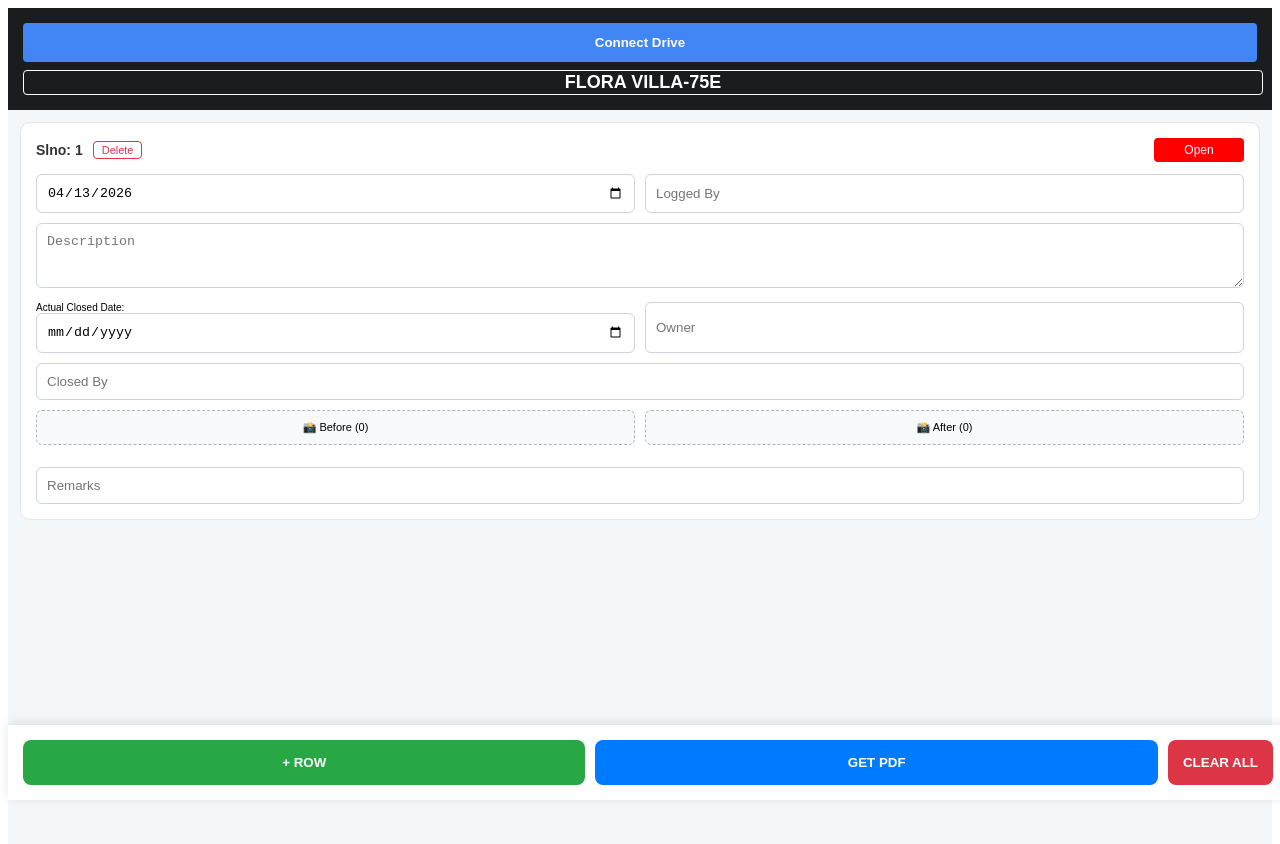
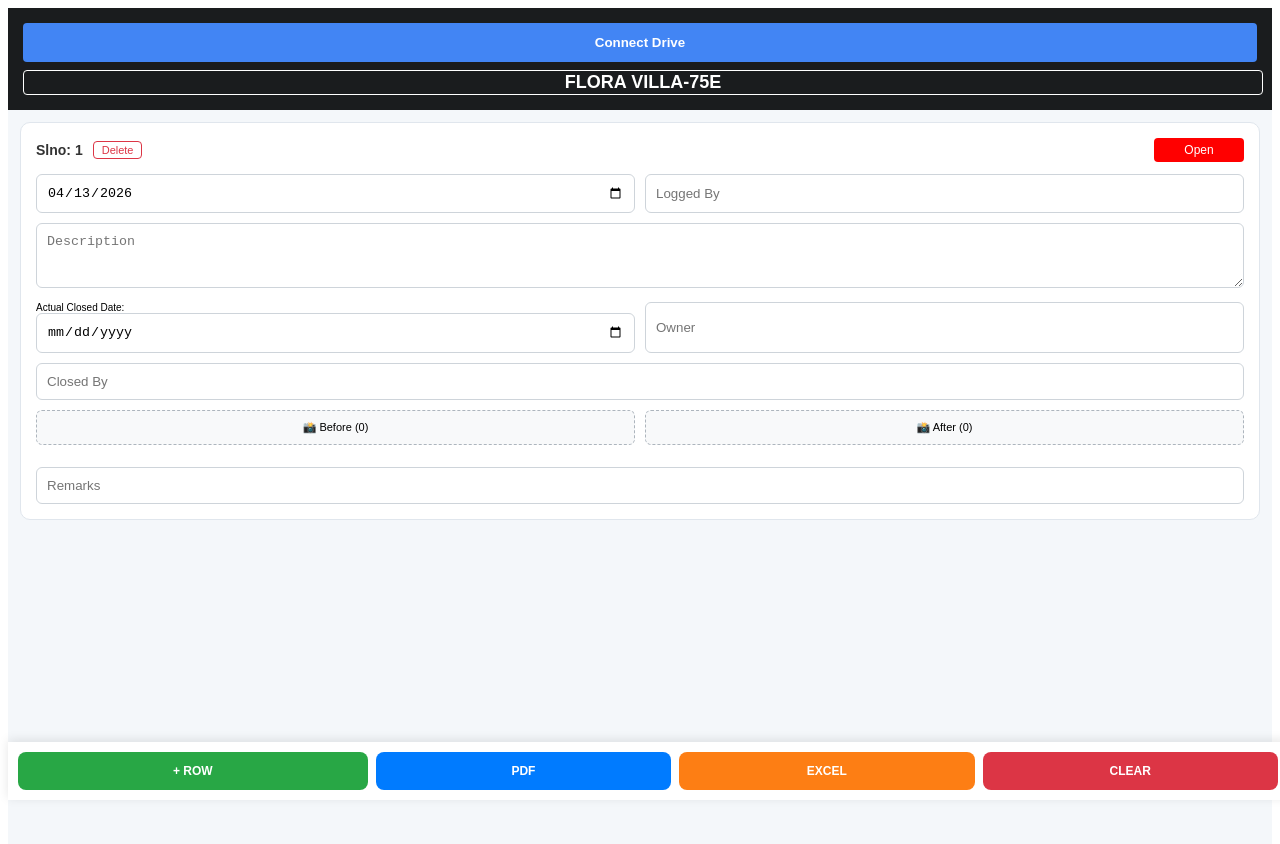
Before and after one commit to Movieeesss/Site-App, a React (Vite) app: page / in a window 1280 px wide. Shown: the top 844 px of the page. Built offline with nearby package versions, Linux system fonts and the light colour scheme.

Commit message:
Update SiteApp.tsx

```diff
--- a/src/SiteApp.tsx
+++ b/src/SiteApp.tsx
@@ -1,6 +1,7 @@
 import React, { useState, useEffect } from 'react';
 import { jsPDF } from 'jspdf';
 import autoTable from 'jspdf-autotable';
+import * as XLSX from 'xlsx'; // New library for Excel
 
 const CLIENT_ID = "683400126186-f3a9u3fbe6l50bv1vidci7oinq7socn6.apps.googleusercontent.com";
 const SCOPES = "https://www.googleapis.com/auth/drive.file https://www.googleapis.com/auth/spreadsheets";
@@ -8,8 +9,6 @@ const SCOPES = "https://www.googleapis.com/auth/drive.file https://www.googleapi
 export default function FinalTenColumnRegister() {
   const [project, setProject] = useState("FLORA VILLA-75E");
   const [isUploading, setIsUploading] = useState(false);
-
-  // Persistence for Login (Reload pannaalum disconnect aagaadhu)
   const [accessToken, setAccessToken] = useState(() => sessionStorage.getItem('drive_token'));
 
   const [rows, setRows] = useState(() => {
@@ -27,10 +26,7 @@ export default function FinalTenColumnRegister() {
     script.async = true; script.defer = true;
     document.body.appendChild(script);
     localStorage.setItem('site_v20_final', JSON.stringify(rows));
-
-    // Refresh pannaalum disconnect aagama irukka token-ah save pannuvom
     if (accessToken) sessionStorage.setItem('drive_token', accessToken);
-
     return () => { if(document.body.contains(script)) document.body.removeChild(script); };
   }, [rows, accessToken]);
 
@@ -56,6 +52,42 @@ export default function FinalTenColumnRegister() {
 
   const formatDate = (d) => d ? d.split("-").reverse().join("-") : "";
 
+  // --- NEW EXCEL EXPORT FUNCTION ---
+  const exportToExcel = () => {
+    if (rows.length === 0) return alert("No data to export!");
+
+    // Mapping rows to Excel Format
+    const worksheetData = rows.map((r, index) => ({
+      "Slno": index + 1,
+      "Date Logged": formatDate(r.date),
+      "Description": r.desc,
+      "Logged By": r.loggedBy,
+      "Status": r.status.toUpperCase(),
+      "Actual Closed Date": formatDate(r.closedDate),
+      "Owner": r.owner,
+      "Closed By": r.closedBy,
+      "Remarks": r.remarks.toUpperCase(),
+      "Photo Links (Before)": r.before.map(img => img.drive).join(", "),
+      "Photo Links (After)": r.after.map(img => img.drive).join(", ")
+    }));
+
+    const worksheet = XLSX.utils.json_to_sheet(worksheetData);
+    const workbook = XLSX.utils.book_new();
+    XLSX.utils.book_append_sheet(workbook, worksheet, "Action Register");
+
+    // Setting column widths for better readability
+    const wscols = [
+      { wch: 6 }, { wch: 15 }, { wch: 40 }, { wch: 15 },
+      { wch: 10 }, { wch: 15 }, { wch: 15 }, { wch: 15 },
+      { wch: 30 }, { wch: 50 }, { wch: 50 }
+    ];
+    worksheet['!cols'] = wscols;
+
+    // Download file
+    XLSX.writeFile(workbook, `${project}_Register.xlsx`);
+  };
+
+  // --- REST OF YOUR FUNCTIONS (PDF, Upload, etc.) ---
   const uploadPhoto = async (id, type, files) => {
     if (!accessToken) return alert("Connect Drive First!");
     setIsUploading(true);
@@ -100,35 +132,21 @@ export default function FinalTenColumnRegister() {
     if (rows.length === 0) return;
     const batchSize = 5;
     const totalBatches = Math.ceil(rows.length / batchSize);
-
-    alert(`Total ${totalBatches} PDF files download aagum. Oru nimisham wait pannunga!`);
+    alert(`Total ${totalBatches} PDF files download aagum...`);
 
     for (let i = 0; i < totalBatches; i++) {
       const start = i * batchSize;
       const batchRows = rows.slice(start, start + batchSize);
       const doc = new jsPDF('l', 'mm', 'a4');
-
       autoTable(doc, {
         body: [[project.toUpperCase(), 'ACTION REGISTER - NEW']],
         theme: 'grid',
         styles: { fontSize: 10, fontStyle: 'bold', halign: 'left', fillColor: [211, 211, 211] }
       });
-
       const maxBefore = Math.max(...batchRows.map(r => r.before.length), 1);
       const maxAfter = Math.max(...batchRows.map(r => r.after.length), 1);
-
-      const head = [[
-        'Slno', 'Date Logged', 'Description', 'Logged by', 'Current Status', 'Actual Closed Date',
-        ...Array.from({ length: maxBefore }, (_, idx) => `P${idx+1}(B)`),
-        ...Array.from({ length: maxAfter }, (_, idx) => `P${idx+1}(A)`),
-        'Owner', 'Closed By', 'Remarks'
-      ]];
-
-      const body = batchRows.map((r, idx) => [
-        start + idx + 1, formatDate(r.date), r.desc, r.loggedBy, r.status.toUpperCase(), formatDate(r.closedDate),
-        ...Array(maxBefore + maxAfter).fill(''),
-        r.owner, r.closedBy, r.remarks.toUpperCase()
-      ]);
+      const head = [['Slno', 'Date Logged', 'Description', 'Logged by', 'Current Status', 'Actual Closed Date', ...Array.from({ length: maxBefore }, (_, idx) => `P${idx+1}(B)`), ...Array.from({ length: maxAfter }, (_, idx) => `P${idx+1}(A)`), 'Owner', 'Closed By', 'Remarks']];
+      const body = batchRows.map((r, idx) => [start + idx + 1, formatDate(r.date), r.desc, r.loggedBy, r.status.toUpperCase(), formatDate(r.closedDate), ...Array(maxBefore + maxAfter).fill(''), r.owner, r.closedBy, r.remarks.toUpperCase()]);
 
       autoTable(doc, {
         startY: doc.lastAutoTable.finalY, head: head, body: body, theme: 'grid',
@@ -137,9 +155,7 @@ export default function FinalTenColumnRegister() {
         didDrawCell: (data) => {
           if (data.section === 'head') return;
           const rowData = batchRows[data.row.index];
-          if (data.column.index === 4) {
-            data.cell.styles.fillColor = rowData.status.toUpperCase() === 'OPEN' ? [255, 0, 0] : [146, 208, 80];
-          }
+          if (data.column.index === 4) data.cell.styles.fillColor = rowData.status.toUpperCase() === 'OPEN' ? [255, 0, 0] : [146, 208, 80];
           const drawImg = (imgObj, cell) => {
             if (imgObj && imgObj.preview) {
               try { doc.addImage(imgObj.preview, 'JPEG', cell.x + 0.5, cell.y + 0.5, cell.width - 1, cell.height - 1, undefined, 'FAST'); }
@@ -147,15 +163,10 @@ export default function FinalTenColumnRegister() {
             }
           };
           const photoStart = 6;
-          if (data.column.index >= photoStart && data.column.index < photoStart + maxBefore) {
-            drawImg(rowData.before[data.column.index - photoStart], data.cell);
-          }
-          if (data.column.index >= photoStart + maxBefore && data.column.index < photoStart + maxBefore + maxAfter) {
-            drawImg(rowData.after[data.column.index - (photoStart + maxBefore)], data.cell);
-          }
+          if (data.column.index >= photoStart && data.column.index < photoStart + maxBefore) drawImg(rowData.before[data.column.index - photoStart], data.cell);
+          if (data.column.index >= photoStart + maxBefore && data.column.index < photoStart + maxBefore + maxAfter) drawImg(rowData.after[data.column.index - (photoStart + maxBefore)], data.cell);
         }
       });
-
       doc.save(`${project}_Part_${i+1}.pdf`);
       await new Promise(resolve => setTimeout(resolve, 500));
     }
@@ -185,6 +196,7 @@ export default function FinalTenColumnRegister() {
               </div>
               <input style={{...ui.badge, backgroundColor: row.status.toUpperCase()==='OPEN'?'#ff0000':'#92d050'}} value={row.status} onChange={e => setRows(rows.map(r => r.id===row.id?{...r, status: e.target.value}:r))} />
             </div>
+            {/* Input fields same as before... */}
             <div style={ui.inputGrid}>
               <input type="date" style={ui.field} value={row.date} onChange={e => setRows(rows.map(r => r.id===row.id?{...r, date: e.target.value}:r))} />
               <input placeholder="Logged By" style={ui.field} value={row.loggedBy} onChange={e => setRows(rows.map(r => r.id===row.id?{...r, loggedBy: e.target.value}:r))} />
@@ -211,14 +223,16 @@ export default function FinalTenColumnRegister() {
       </div>
       <div style={ui.footer}>
         <button onClick={addRow} style={ui.btnGreen}>+ ROW</button>
-        <button onClick={generatePDF} disabled={isUploading} style={ui.btnBlue}>GET PDF</button>
-        <button onClick={clearAll} style={ui.btnRed}>CLEAR ALL</button>
+        <button onClick={generatePDF} disabled={isUploading} style={ui.btnBlue}>PDF</button>
+        <button onClick={exportToExcel} style={ui.btnOrange}>EXCEL</button> {/* NEW BUTTON */}
+        <button onClick={clearAll} style={ui.btnRed}>CLEAR</button>
       </div>
     </div>
   );
 }
 
 const ui = {
+  // ... same as before ...
   container: { background: '#f4f7fa', minHeight: '100vh', paddingBottom: '110px', fontFamily: 'Arial' },
   nav: { background: '#1a1c1e', padding: '15px', position: 'sticky', top: 0, zIndex: 10, display: 'flex', flexDirection: 'column', gap: '8px' },
   authBtn: { background: '#4285F4', color: '#fff', border: 'none', padding: '12px', borderRadius: '4px', fontWeight: 'bold' },
@@ -240,8 +254,9 @@ const ui = {
   thumbWrap: { position: 'relative', width: '40px', height: '40px' },
   thumbImg: { width: '100%', height: '100%', objectFit: 'cover', borderRadius: '4px' },
   delBtn: { position: 'absolute', top: '-5px', right: '-5px', background: '#ff3b30', color: 'white', border: 'none', borderRadius: '50%', width: '18px', height: '18px', fontSize: '12px' },
-  footer: { position: 'fixed', bottom: 0, width: '100%', background: '#fff', padding: '15px', display: 'flex', gap: '10px', boxShadow: '0 -2px 10px rgba(0,0,0,0.1)', boxSizing: 'border-box', zIndex: 10 },
-  btnGreen: { flex: 1, padding: '15px', background: '#28a745', color: '#fff', border: 'none', borderRadius: '8px', fontWeight: 'bold' },
-  btnBlue: { flex: 1, padding: '15px', background: '#007bff', color: '#fff', border: 'none', borderRadius: '8px', fontWeight: 'bold' },
-  btnRed: { padding: '15px', background: '#dc3545', color: '#fff', border: 'none', borderRadius: '8px', fontWeight: 'bold' }
+  footer: { position: 'fixed', bottom: 0, width: '100%', background: '#fff', padding: '10px', display: 'flex', gap: '8px', boxShadow: '0 -2px 10px rgba(0,0,0,0.1)', boxSizing: 'border-box', zIndex: 10 },
+  btnGreen: { flex: 1.2, padding: '12px', background: '#28a745', color: '#fff', border: 'none', borderRadius: '8px', fontWeight: 'bold', fontSize: '12px' },
+  btnBlue: { flex: 1, padding: '12px', background: '#007bff', color: '#fff', border: 'none', borderRadius: '8px', fontWeight: 'bold', fontSize: '12px' },
+  btnOrange: { flex: 1, padding: '12px', background: '#fd7e14', color: '#fff', border: 'none', borderRadius: '8px', fontWeight: 'bold', fontSize: '12px' }, // NEW COLOR
+  btnRed: { flex: 1, padding: '12px', background: '#dc3545', color: '#fff', border: 'none', borderRadius: '8px', fontWeight: 'bold', fontSize: '12px' }
 };
```
